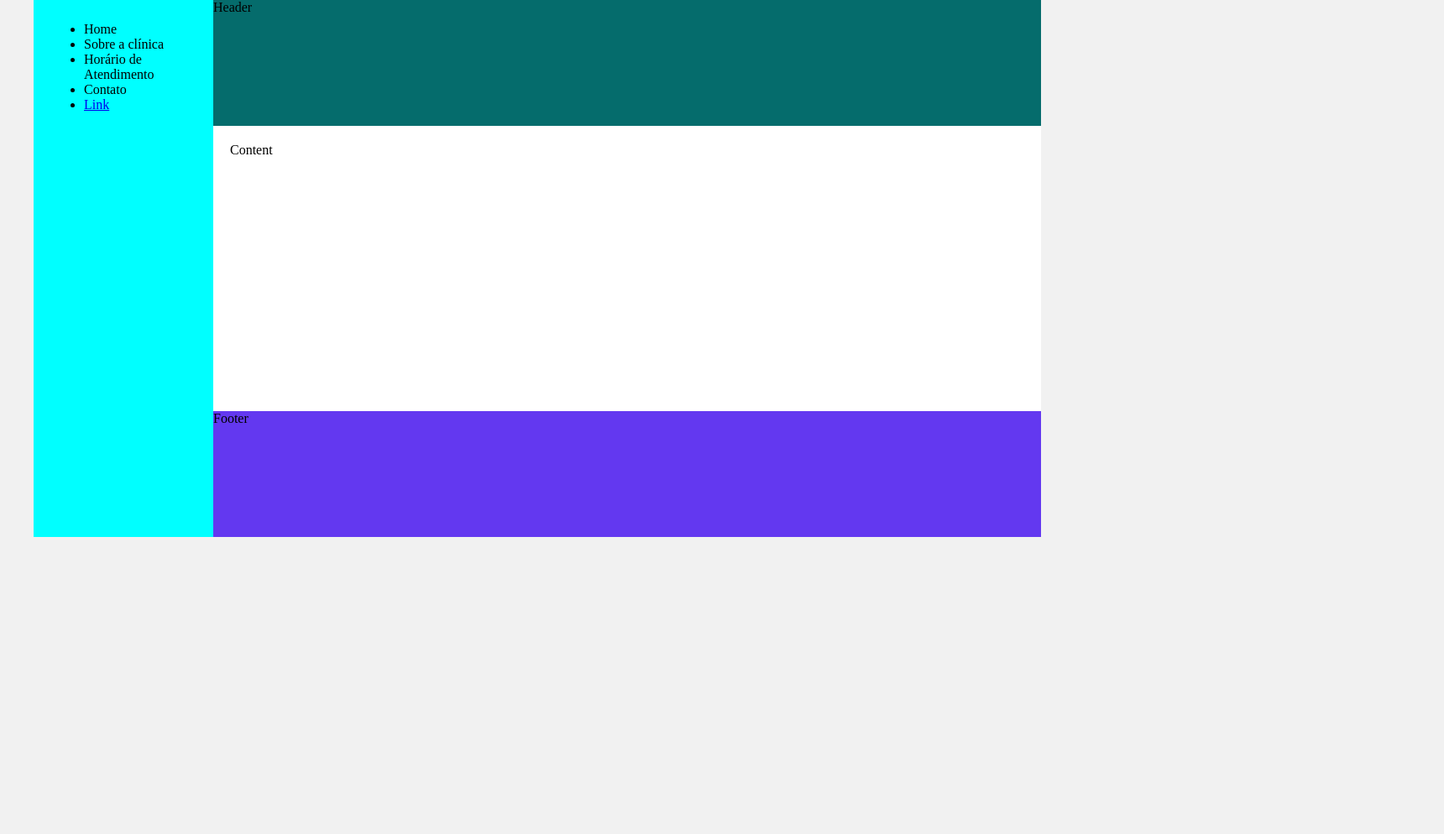
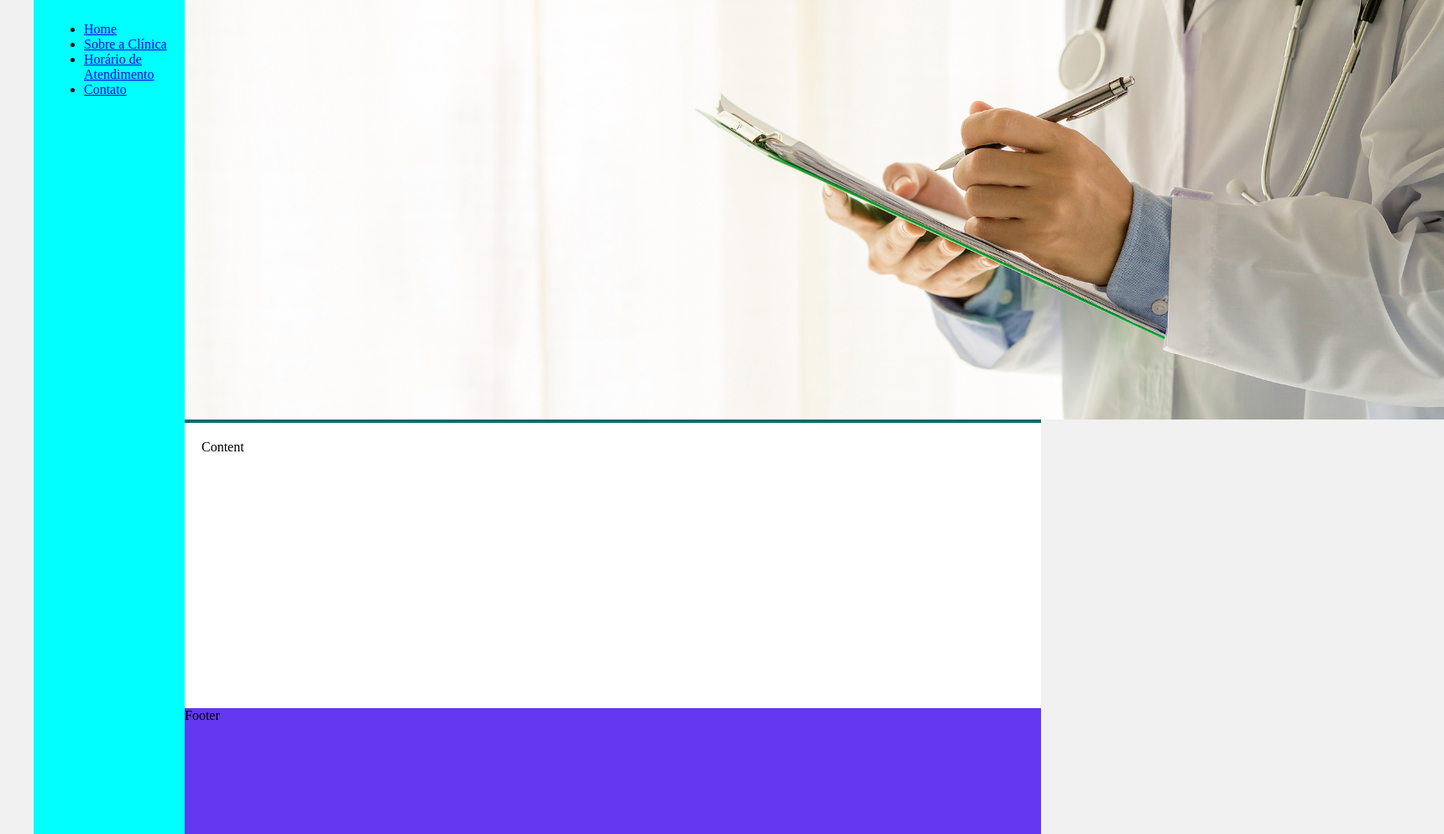
Before and after one commit to michellesass/dio-criando-seu-primeiro-site-completo-com-html, a plain HTML site: page index.html in a window 1280 px wide. Shown: the whole page at 84% size, 1720 px wide, since content can reach past the window. Before the commit the page ends 800 px from the top, so only its background shows below. Drawn offline with Linux system fonts and the light colour scheme.

Commit message:
complementando a index

```diff
--- a/index.html
+++ b/index.html
@@ -12,18 +12,19 @@
         <div class="menu">
             <!-- Aqui vai o seu menu -->
             <ul>
-                <li>Home</li>
-                <li>Sobre a clínica</li>
-                <li>Horário de Atendimento</li>
-                <li>Contato</li>
-                <li><a href="#">Link</a></li>
+                <li><a href="#">Home</a></li>
+                <li><a href="#">Sobre a Clínica</a></li>
+                <li><a href="#">Horário de Atendimento</a></li>
+                <li><a href="#">Contato</a></li>
             </ul>
         </div>
 
         <div class="main">
             <div class="header">
-                Header
                 <!-- Aqui vai o seu header -->
+                <img src="header.png" alt="médico com uma prancheta">
+
+
             </div>
 
             <div class="content">
```
Also changed, not shown: header.png (added).
